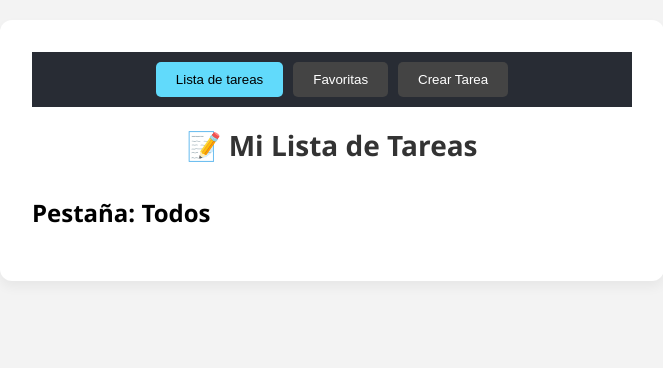
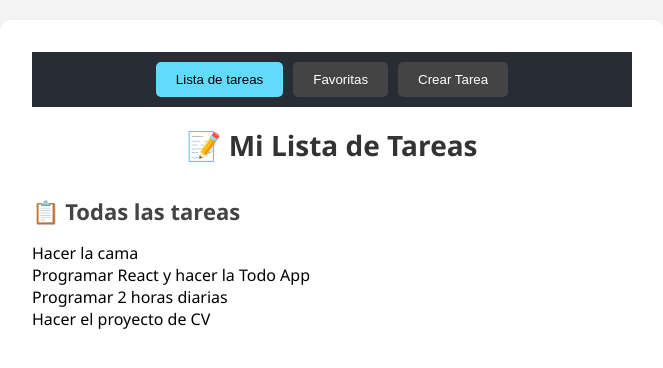
Before and after one commit to soyjuanmacias/react-todo-app-educational, a React (Vite) app: page / in a window 1280 px wide. Shown: the top 368 px of the page, without its empty margins (308-971 px from the left). Built offline with nearby package versions, Linux system fonts and the light colour scheme.

Commit message:
feat(TodoList): create component and render todo list

```diff
--- a/src/App.jsx
+++ b/src/App.jsx
@@ -3,13 +3,45 @@ import "./App.css";
 import { Navigation } from "./components/Navigation/Navigation";
 import { Tabs } from "./components/Navigation/Tabs";
 import { TodoForm } from "./components/TodoForm/TodoForm";
+import { TodoList } from "./components/TodoList/TodoList";
+
+const INITIAL_TODOS = [
+    {
+        text: "Hacer la cama",
+        completed: false,
+        favorite: false,
+        id: 1751803766993,
+        done: false,
+    },
+    {
+        text: "Programar React y hacer la Todo App",
+        completed: false,
+        favorite: false,
+        id: 1751803792886,
+        done: false,
+    },
+    {
+        text: "Programar 2 horas diarias",
+        completed: false,
+        favorite: false,
+        id: 1751803804408,
+        done: false,
+    },
+    {
+        text: "Hacer el proyecto de CV",
+        completed: false,
+        favorite: false,
+        id: 1751803810893,
+        done: false,
+    },
+];
 
 export const App = () => {
     const [activeTab, setActiveTab] = useState(Tabs.TODOS);
-    const [todos, setTodos] = useState([]);
+    const [todos, setTodos] = useState(INITIAL_TODOS);
 
     const addTodo = (newTodo) => {
-        setTodos(prev => [...prev, newTodo]);
+        setTodos((prev) => [...prev, newTodo]);
     };
 
     return (
@@ -17,7 +49,7 @@ export const App = () => {
             <Navigation activeTab={activeTab} setActiveTab={setActiveTab} />
             <h1 className="app-title">📝 Mi Lista de Tareas</h1>
 
-            {activeTab === Tabs.TODOS && <h2>Pestaña: Todos</h2>}
+            {activeTab === Tabs.TODOS && <TodoList todos={todos} />}
 
             {activeTab === Tabs.FAVORITES && <h2>Pestaña: Favoritos</h2>}
 
--- /dev/null
+++ b/src/components/TodoList/TodoList.jsx
@@ -0,0 +1,20 @@
+import "./TodoList.css";
+
+export const TodoList = (props) => {
+    return (
+        <div className="todo-list-container">
+            <h2 className="todo-list-title">📋 Todas las tareas</h2>
+
+            {!props?.todos?.length &&
+                <p className="todo-list-empty">No hay tareas que mostrar</p>}
+
+            {props?.todos?.map(todo => {
+                return (
+                    <div className="todo" key={todo.id}>
+                        {todo.text}
+                    </div>
+                )
+            })}
+        </div>
+    );
+};
```
